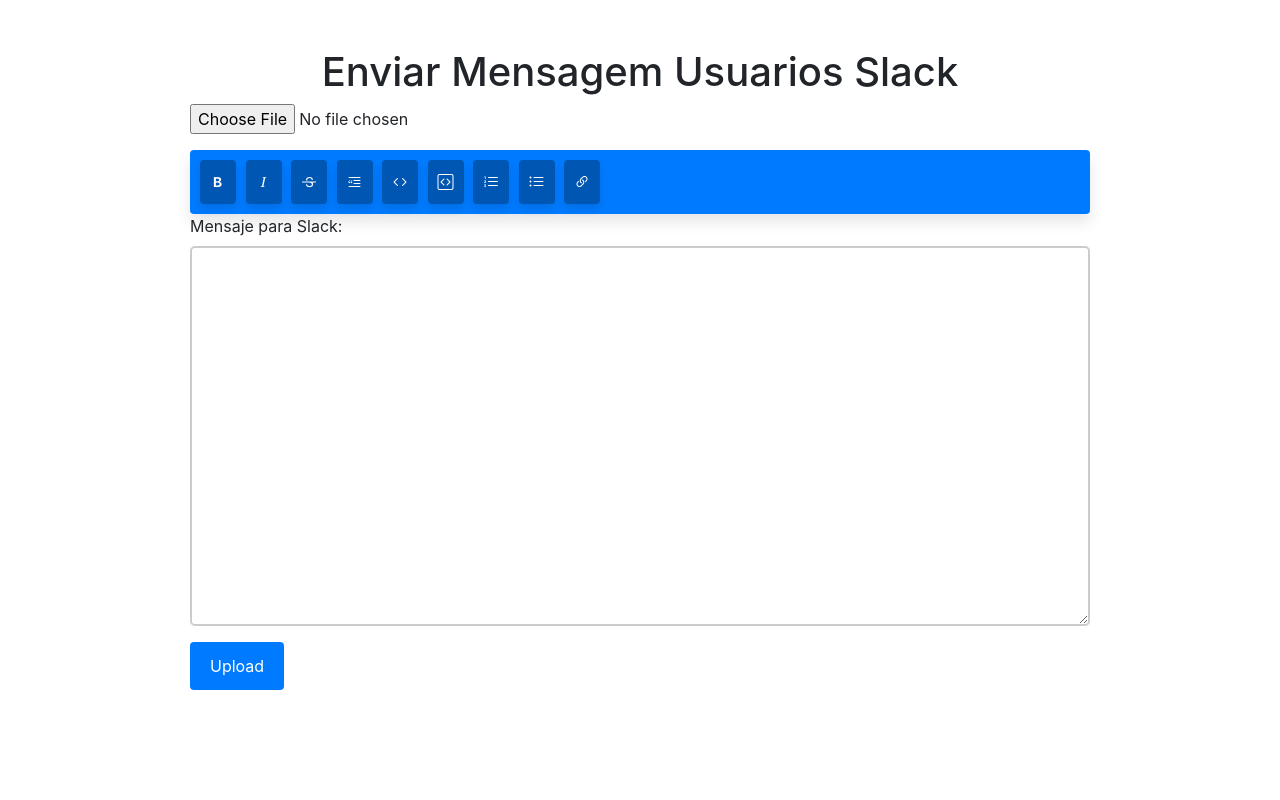
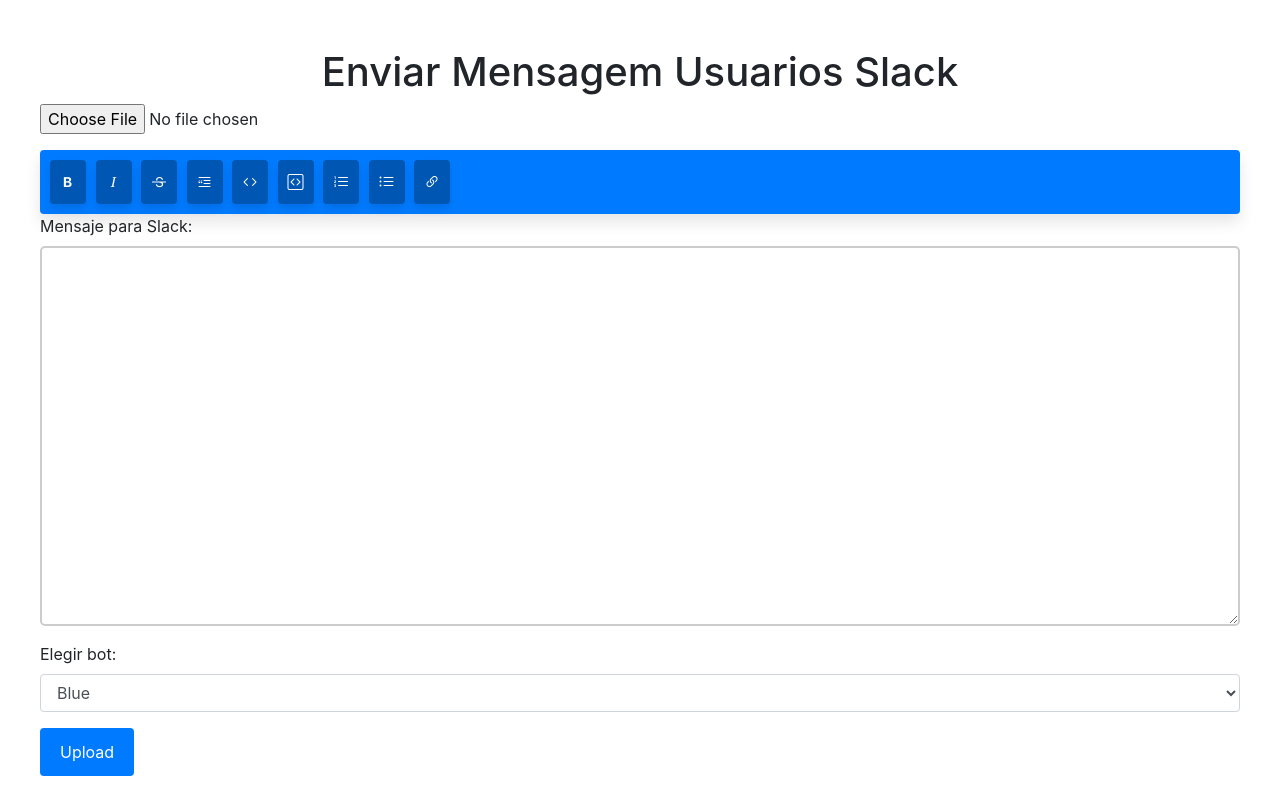
Before and after one commit to hermanitoPro/Script-enviar-mensagem-Slack-Usuario, a Flask app: page / in a window 1280 px wide. Run offline with Flask 3, Linux system fonts and the light colour scheme; some libraries are stand-ins or nearby versions.

Commit message:
feat: update app

```diff
--- a/app.py
+++ b/app.py
@@ -7,17 +7,20 @@
 import time
 from datetime import datetime
 from dotenv import load_dotenv
+import chardet
 load_dotenv()
-app = Flask(__name__)  # Corrección aquí
+app = Flask(__name__)
 app.config['UPLOAD_FOLDER'] = './uploads'
 app.secret_key = os.urandom(24).hex()
 ALLOWED_EXTENSIONS = {'csv'}
-
 slack_token = os.environ.get('SLACK_TOKEN')
 client = WebClient(token=slack_token)
 @app.route('/', methods=['GET', 'POST'])
 def upload_file():
     if request.method == 'POST':
+        bot_choice = request.form.get('botChoice', 'BOT1')
+        slack_token = os.environ.get(f'SLACK_TOKEN_{bot_choice}')
+        client = WebClient(token=slack_token)
         if 'file' not in request.files:
             flash('Arquivo não encontrado')
             return redirect(request.url)
@@ -30,21 +33,27 @@
             filename = secure_filename(file.filename)
             file_path = os.path.join(app.config['UPLOAD_FOLDER'], filename)
             file.save(file_path)
-            process_file(file_path, mensaje)
+            process_file(file_path, mensaje, client)
             flash('Mensaje enviado exitosamente')
             return redirect(url_for('upload_file'))
     return render_template('upload.html')
-def process_file(file_path, mensaje):
+def process_file(file_path, mensaje, client):
     destinatarios_enviados = []
     destinatarios_errores = []
+    # Detectar la codificación del archivo
+    with open(file_path, 'rb') as f:
+        result = chardet.detect(f.read())
     try:
-        df = pd.read_csv(file_path, sep=';', encoding='utf-8')
+        df = pd.read_csv(file_path, sep=';', encoding=result['encoding'])
         for index, row in df.iterrows():
             destinatario = row['Destinatário']
+            # Nuevo: Busca el mensaje de la columna "Posição" si existe
+            numero_mensaje = row.get('Posição', None)  # Obtener el número de la columna "Posição"
+            mensaje_especifico = mensaje.replace("{aqui}", str(numero_mensaje)) if numero_mensaje else mensaje  # Reemplazar {aqui} con el número
             while True:
                 try:
                     user = client.users_lookupByEmail(email=destinatario)
-                    client.chat_postMessage(channel=user['user']['id'], text=mensaje)
+                    client.chat_postMessage(channel=user['user']['id'], text=mensaje_especifico)
                     print(f"Mensagem enviada para {destinatario}")
                     destinatarios_enviados.append(destinatario)
                     break
@@ -71,19 +80,20 @@
     # Salvar o DataFrame em um arquivo do Excel
     resumen_excel = 'resumo_envio.xlsx'
     df.to_excel(resumen_excel, index=False)
-    # Envie o arquivo do Excel como um anexo em uma mensagem do Slack
-    email_resumen = "esteban.gonzalez@neon.com.br"
-    try:
-        user = client.users_lookupByEmail(email=email_resumen)
-        client.files_upload(
-            channels=user['user']['id'],
-            file=resumen_excel,
-            title='Resumo de Envio',
-            initial_comment='Resumo das mensagens enviadas e não enviadas.'
-        )
-        print(f"Resumo enviado para {email_resumen}")
-    except SlackApiError as e:
-        print(f"Erro ao enviar resumo para {email_resumen}: {e.response['error']}")
+    # Lista de correos electrónicos a los que se enviará el resumen
+    emails_resumen = ["esteban.gonzalez@neon.com.br"]
+    for email_resumen in emails_resumen:
+        try:
+            user = client.users_lookupByEmail(email=email_resumen)
+            client.files_upload(
+                channels=user['user']['id'],
+                file=resumen_excel,
+                title='Resumo de Envio',
+                initial_comment='Resumo das mensagens enviadas e não enviadas.'
+            )
+            print(f"Resumo enviado para {email_resumen}")
+        except SlackApiError as e:
+            print(f"Erro ao enviar resumo para {email_resumen}: {e.response['error']}")
     # Eliminar el archivo Excel después de enviarlo
     if os.path.exists(resumen_excel):
         os.remove(resumen_excel)
--- a/templates/upload.html
+++ b/templates/upload.html
@@ -16,7 +16,7 @@
       border: 2px solid #ccc !important;
       padding: 10px !important;
       resize: vertical !important;
-      width: 900px;
+      width: 1200px;
       height: 380px;
       font-family: 'Segoe UI Emoji', 'Apple Color Emoji', sans-serif;
     }
@@ -115,6 +115,13 @@
         <label for="message">Mensaje para Slack:</label>
         <textarea class="form-control" id="message" name="message" rows="10"></textarea>
       </div>
+      <div class="form-group">
+        <label for="botChoice">Elegir bot:</label>
+        <select class="form-control" id="botChoice" name="botChoice">
+            <option value="BOT1">Blue</option>
+            <option value="BOT2">Neo-Bot</option>
+        </select>
+    </div>
       <button type="submit" class="btn btn-primary">Upload</button>
       <!-- Agregar el botón "Volver" aquí -->
       <button type="button" id="goBackButton" class="btn btn-secondary mt-2" style="display:none;">Voltar</button>
```
Also changed, not shown: scrip duplicados/app.py (added, +18 -0 lines), 2 other files.
